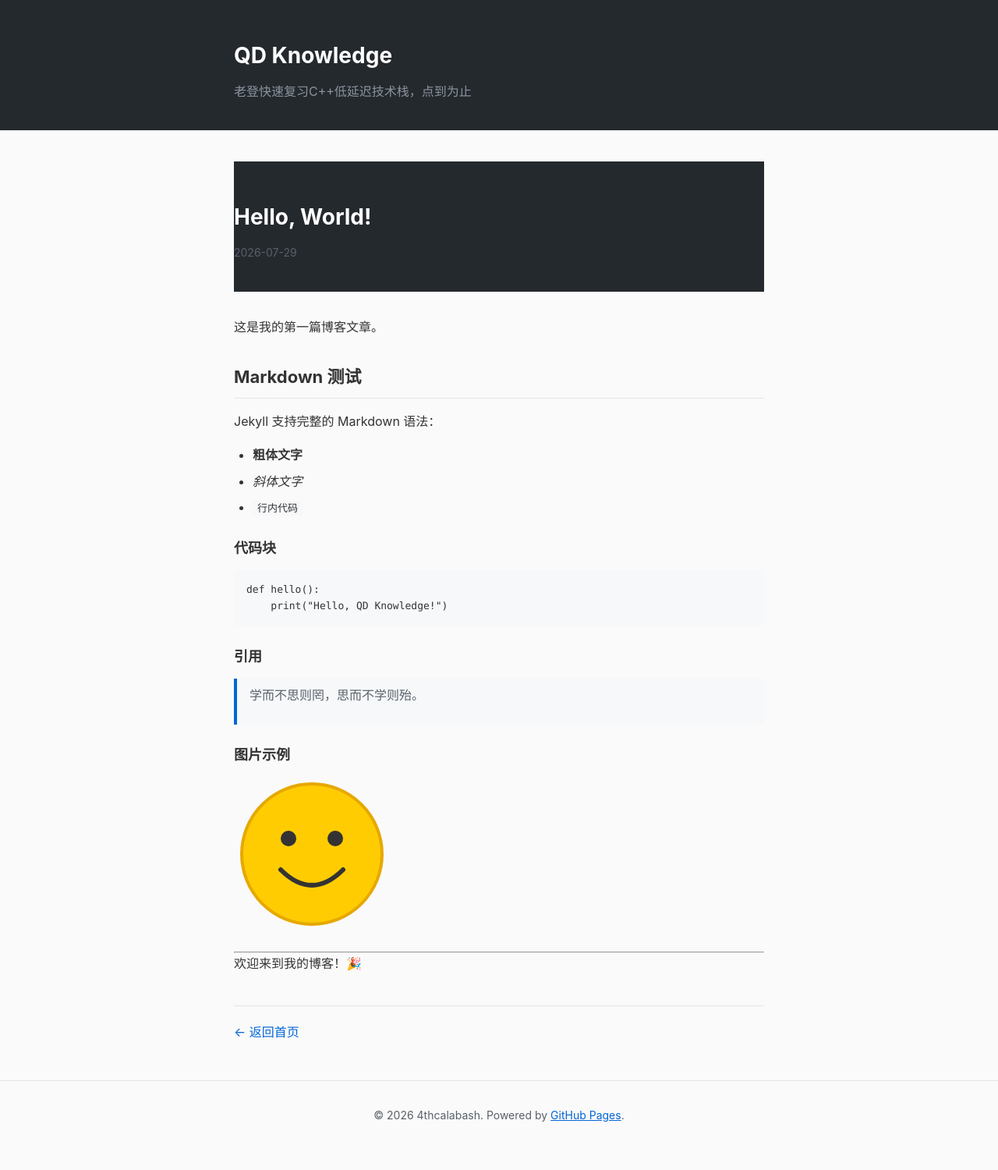
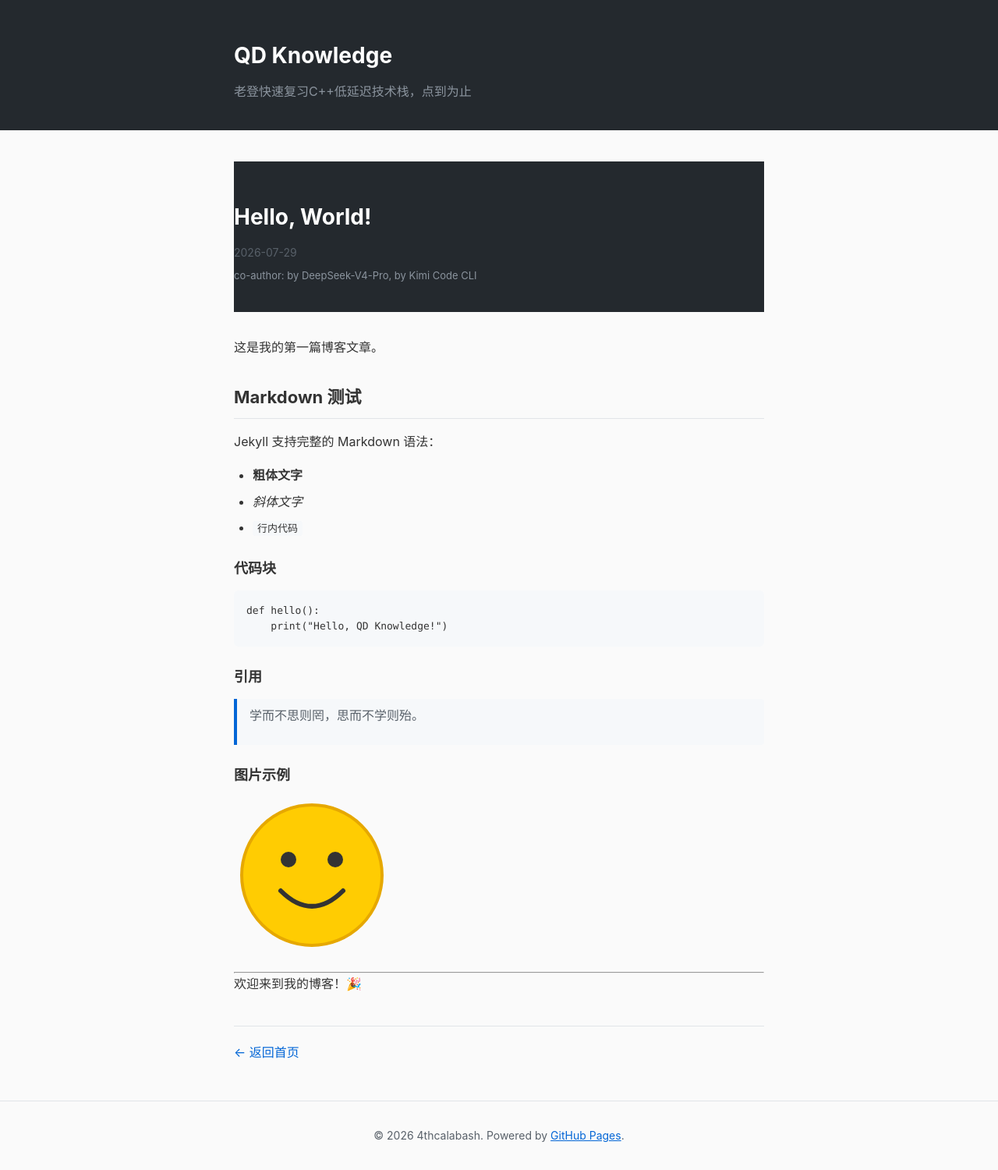
Before and after one commit to 4thcalabash/qd-knowledge, a Jekyll site: the page built from _posts/2026-07-29-hello-world.md, in a window 1280 px wide. Shown: the whole page at 78% size. Built offline with Jekyll 4.4.1, drawn with Linux system fonts in a browser that asks for light colours; before the commit the page ends 1474 px from its top, so only the background shows below that.

Commit message:
co-author模型名改为DeepSeek-V4-Pro

```diff
--- a/_layouts/post.html
+++ b/_layouts/post.html
@@ -7,6 +7,11 @@ layout: default
         <time datetime="{{ page.date | date_to_xmlschema }}">
             {{ page.date | date: "%Y-%m-%d" }}
         </time>
+        {% if page.model or page.tool %}
+        <div class="post-coauthor">
+            co-author: {% if page.model %}by {{ page.model }}{% endif %}{% if page.model and page.tool %}, {% endif %}{% if page.tool %}by {{ page.tool }}{% endif %}
+        </div>
+        {% endif %}
     </header>
 
     <div class="post-content">
--- a/_posts/2026-07-29-hello-world.md
+++ b/_posts/2026-07-29-hello-world.md
@@ -1,6 +1,8 @@
 ---
 title: Hello, World!
 date: 2026-07-29 22:00:00 +0800
+model: DeepSeek-V4-Pro
+tool: Kimi Code CLI
 ---
 
 这是我的第一篇博客文章。
--- a/assets/css/style.css
+++ b/assets/css/style.css
@@ -110,6 +110,12 @@ main a:hover {
     font-size: 14px;
 }
 
+.post-coauthor {
+    color: #8b949e;
+    font-size: 13px;
+    margin-top: 4px;
+}
+
 .post-content {
     margin-bottom: 40px;
 }
```
Also changed, not shown: _posts/2026-07-30-cpp-shared-ptr-internals.md (+2 -0 lines), .kimi-code/skills/add-knowledge/SKILL.md.
